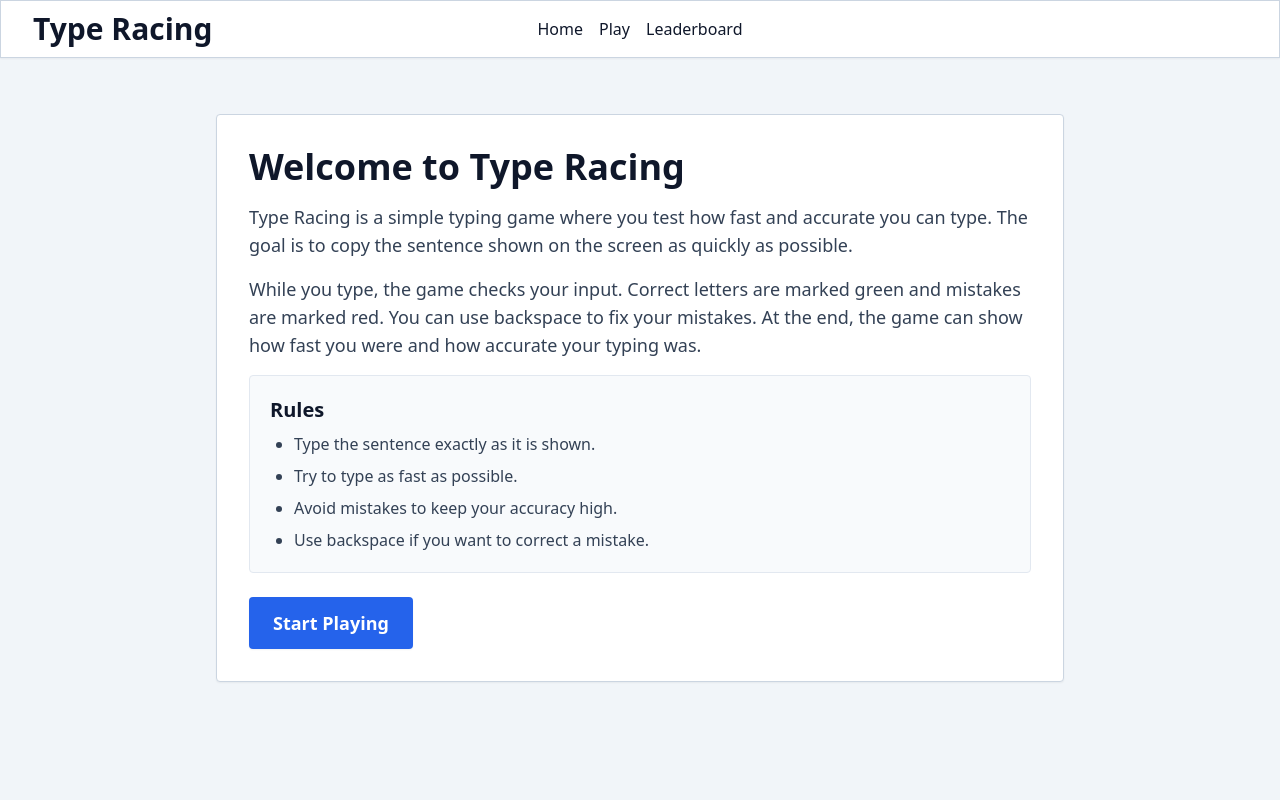
After one commit to ArnasL1/type-racing, a PHP site: page /home.php in a window 1280 px wide. The commit adds this page. Run offline with PHP 8.4, Linux system fonts and the light colour scheme; some libraries are stand-ins or nearby versions.

Commit message:
Home page done

```diff
--- a/game.php
+++ b/game.php
@@ -17,8 +17,8 @@ $sentence = "De zomers in Nederland worden steeds heter en het is belangrijk dat
         <div class="relative flex items-center justify-center w-full">
             <h1 class="absolute left-4 text-3xl font-semibold text-slate-900">Type Racing</h1>
             <div class="flex items-center gap-4 text-md">
-                <a href="#">Home</a>
-                <a href="#">Play</a>
+                <a href="home.php">Home</a>
+                <a href="game.php">Play</a>
                 <a href="#">Leaderboard</a>
             </div>
         </div>
--- /dev/null
+++ b/home.php
@@ -0,0 +1,63 @@
+<?php
+?>
+<!DOCTYPE html>
+<html lang="en">
+
+<head>
+    <meta charset="UTF-8">
+    <meta name="viewport" content="width=device-width, initial-scale=1.0">
+    <title>Type Racing - Home</title>
+    <script src="https://cdn.tailwindcss.com"></script>
+</head>
+
+<body class="min-h-screen bg-slate-100 text-slate-900">
+
+<nav class="mb-4 border border-slate-300 bg-white p-4 shadow-sm">
+    <div class="relative flex items-center justify-center w-full">
+        <h1 class="absolute left-4 text-3xl font-semibold text-slate-900">Type Racing</h1>
+
+        <div class="flex items-center gap-4 text-md">
+            <a href="home.php" class="hover:text-blue-600">Home</a>
+            <a href="game.php" class="hover:text-blue-600">Play</a>
+            <a href="#" class="hover:text-blue-600">Leaderboard</a>
+        </div>
+    </div>
+</nav>
+
+<main class="mx-auto max-w-4xl px-6 py-10">
+    <section class="rounded border border-slate-300 bg-white p-8 shadow-sm">
+        <h2 class="mb-4 text-4xl font-bold text-slate-900">
+            Welcome to Type Racing
+        </h2>
+
+        <p class="mb-4 text-lg text-slate-700">
+            Type Racing is a simple typing game where you test how fast and accurate you can type.
+            The goal is to copy the sentence shown on the screen as quickly as possible.
+        </p>
+
+        <p class="mb-4 text-lg text-slate-700">
+            While you type, the game checks your input. Correct letters are marked green and mistakes
+            are marked red. You can use backspace to fix your mistakes. At the end, the game can show
+            how fast you were and how accurate your typing was.
+        </p>
+
+        <div class="mb-6 rounded border border-slate-200 bg-slate-50 p-5">
+            <h3 class="mb-2 text-xl font-semibold text-slate-900">Rules</h3>
+
+            <ul class="list-disc space-y-2 pl-6 text-slate-700">
+                <li>Type the sentence exactly as it is shown.</li>
+                <li>Try to type as fast as possible.</li>
+                <li>Avoid mistakes to keep your accuracy high.</li>
+                <li>Use backspace if you want to correct a mistake.</li>
+            </ul>
+        </div>
+
+        <a href="game.php"
+           class="inline-block rounded bg-blue-600 px-6 py-3 text-lg font-semibold text-white shadow-sm hover:bg-blue-700">
+            Start Playing
+        </a>
+    </section>
+</main>
+
+</body>
+</html>
--- a/index.php
+++ b/index.php
@@ -1,3 +1,3 @@
 <?php
-header('location: game');
+header('location: home.php');
 exit();
```
